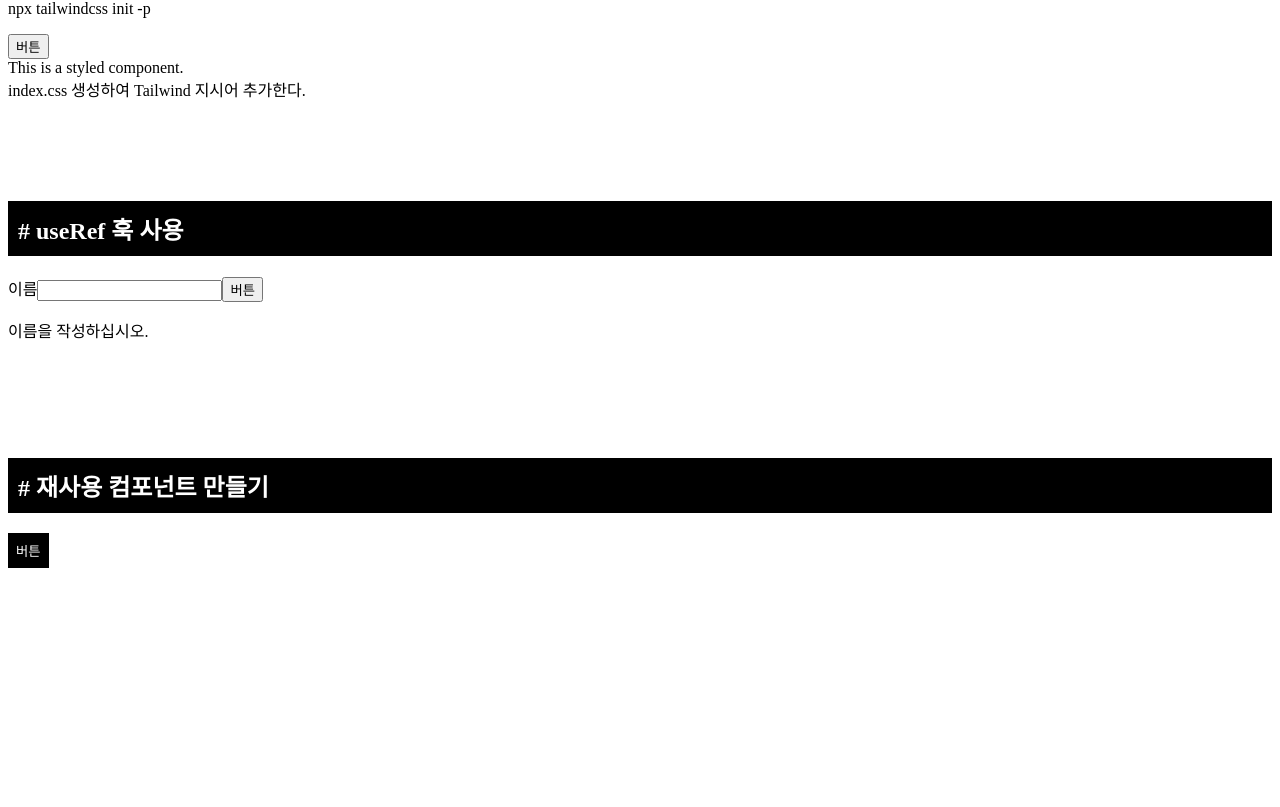
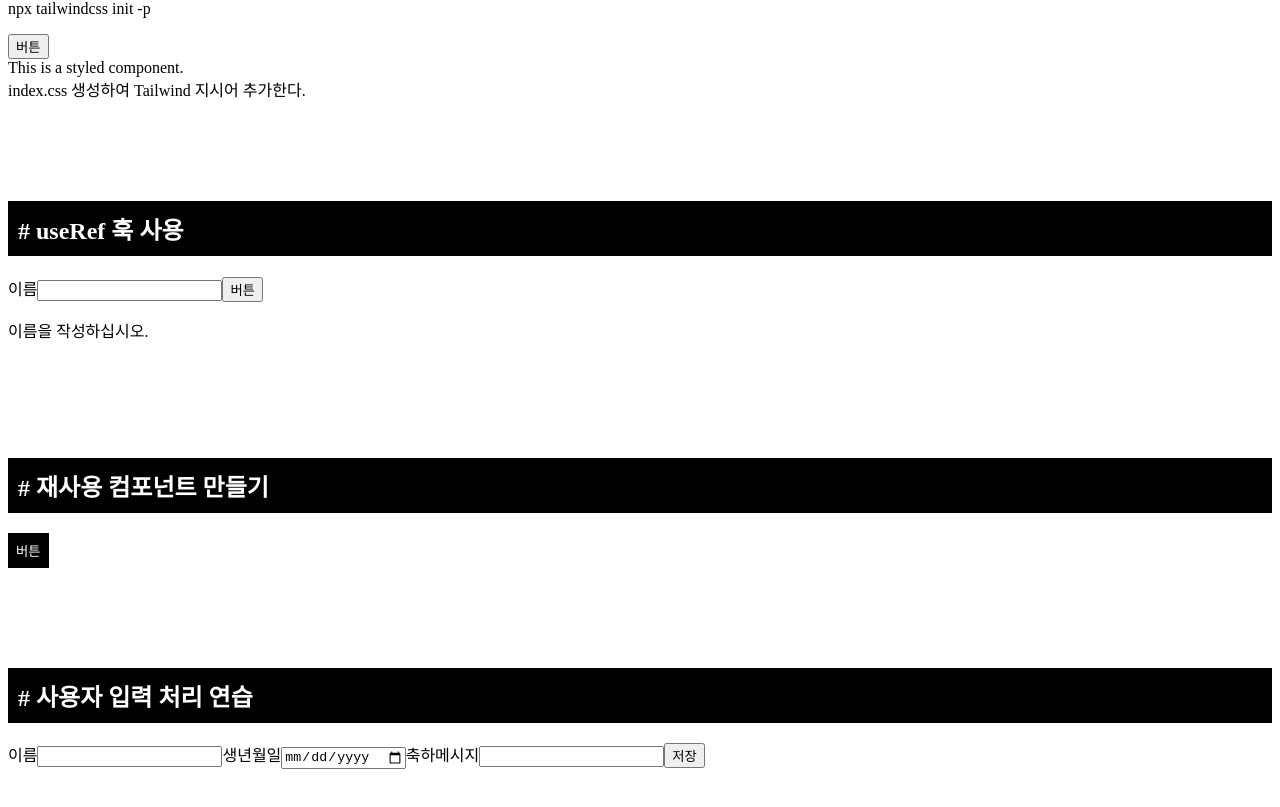
Before and after one commit to wangkodok/react-toy, a React (Vite) app: page / in a window 1280 px wide. Shown: the part 2449-3256 px from the top of the page. Before the commit the page ends 3077 px from the top, so only its background shows below. Built offline with nearby package versions, Linux system fonts and the light colour scheme.

Commit message:
useState 및 useRef를 사용하여 재사용 가능한 컴포넌트 만들기

```diff
--- a/src/App.jsx
+++ b/src/App.jsx
@@ -12,6 +12,7 @@ import StyledComponents from "./StyledComponents";
 import TailwindCSS from "./TailwindCSS";
 import UseRef from "./UseRef";
 import Project from "./Project";
+import UserInput from "./UserInput";
 
 export default function App() {
   return (
@@ -30,6 +31,7 @@ export default function App() {
       <TailwindCSS />
       <UseRef />
       <Project />
+      <UserInput />
     </div>
   );
 }
--- /dev/null
+++ b/src/UserInput.jsx
@@ -0,0 +1,72 @@
+import { useState, forwardRef, useRef } from "react";
+
+export default function UserInput() {
+  const [valueState, setValueState] = useState({
+    dataResult: [],
+  });
+
+  const name = useRef();
+  const date = useRef();
+  const desc = useRef();
+
+  function handleSave() {
+    // const enteredName = name.current.value;
+    // const enteredDate = date.current.value;
+    // const enteredDesc = desc.current.value;
+
+    setValueState((dataResultState) => {
+      const dataValue = {
+        name: name.current.value,
+        date: date.current.value,
+        desc: desc.current.value,
+      };
+
+      const newDataResult = {
+        ...dataValue,
+        id: Math.random(),
+      };
+
+      return {
+        ...dataResultState,
+        dataResult: [...dataResultState.dataResult, newDataResult],
+      };
+    });
+
+    // 저장하고 이전의 값 초기화
+    name.current.value = "";
+    date.current.value = "";
+    desc.current.value = "";
+  }
+
+  console.log(valueState);
+
+  return (
+    <section>
+      <h1># 사용자 입력 처리 연습</h1>
+      <div>
+        <Input type="text" id="name" inputText="이름" ref={name} />
+        <Input type="date" id="date" inputText="생년월일" ref={date} />
+        <Input type="text" id="desc" inputText="축하메시지" ref={desc} />
+        <button onClick={handleSave}>저장</button>
+      </div>
+    </section>
+  );
+}
+
+// 재사용 가능한 컴포넌트
+export const Input = forwardRef(function Input({ inputText, ...props }, ref) {
+  let input;
+  if (props.type === "text") {
+    input = <input ref={ref} {...props} />;
+  }
+  if (props.type === "date") {
+    input = <input ref={ref} {...props} />;
+  }
+
+  return (
+    <label htmlFor={props.id}>
+      {inputText}
+      {input}
+    </label>
+  );
+});
```
